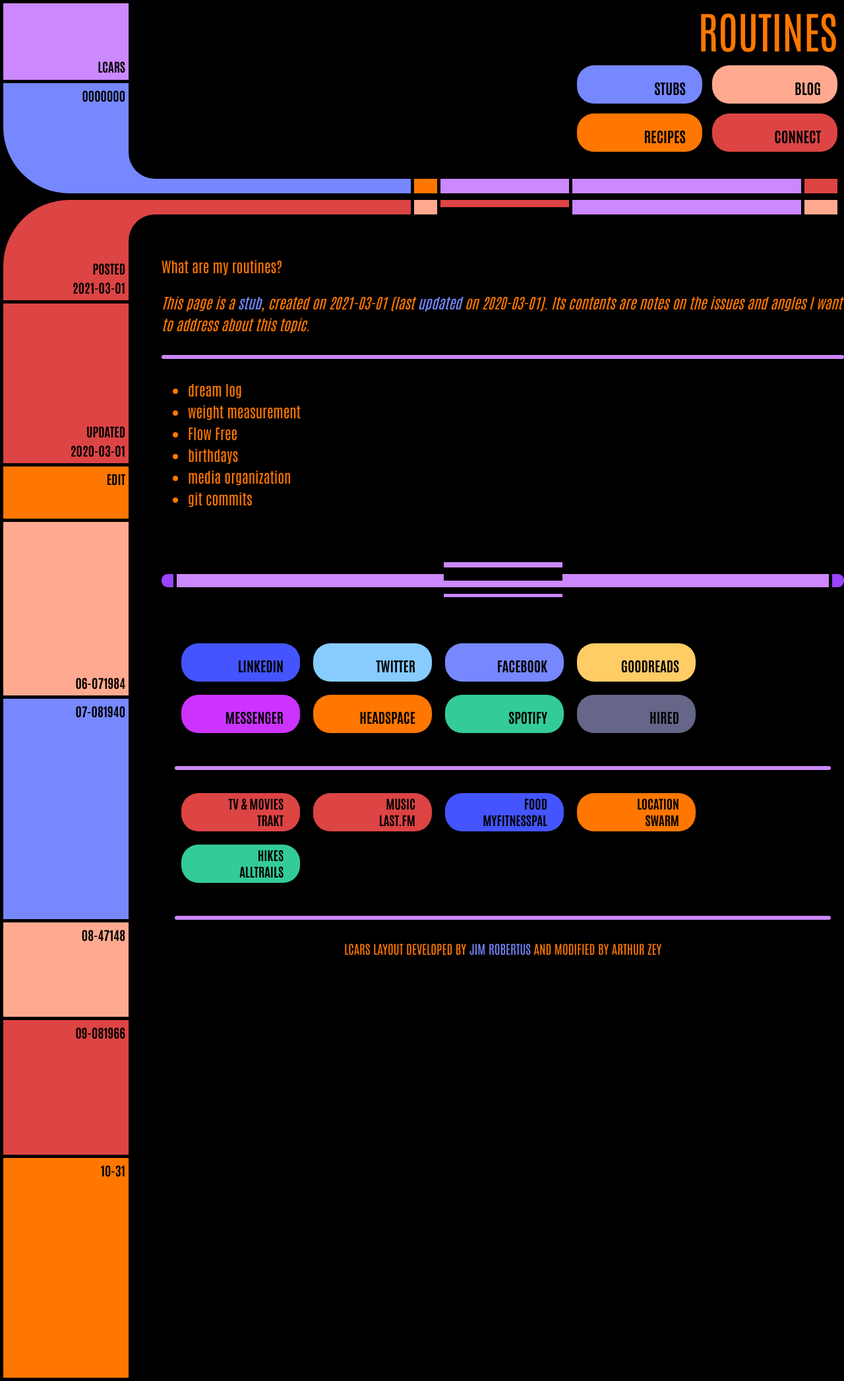
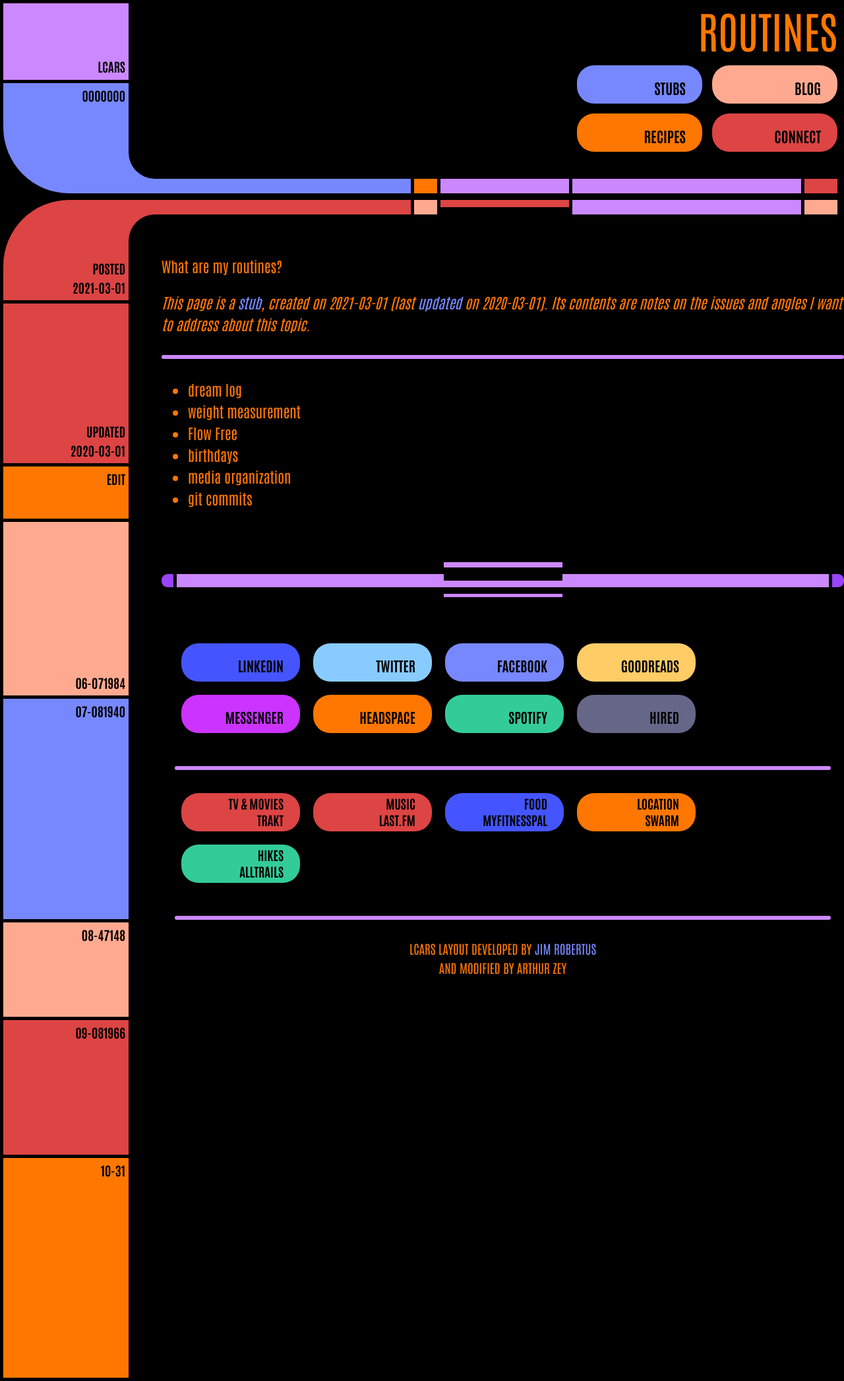
Before and after one commit to ArthurZey/arthurzey.github.io, a Jekyll site: the page built from _pages/stubs/routines.md, in a window 1280 px wide. Shown: the whole page at 66% size. Built offline with Jekyll 4.4.1, drawn with Linux system fonts in a browser that asks for light colours.

Commit message:
added line break in footer attribution

```diff
--- a/_layouts/lcars-classic.html
+++ b/_layouts/lcars-classic.html
@@ -261,7 +261,7 @@
 	            <a href="https://www.alltrails.com/members/arthur-zey/completed" target="_blank" class="two-rows green">Hikes<br />AllTrails</a>
 						</div>
 						<hr />
-						<p class="go-center">LCARS LAYOUT DEVELOPED BY <a href="https://www.thelcars.com" target="_blank">JIM ROBERTUS</a> AND MODIFIED BY ARTHUR ZEY</p>
+						<p class="go-center">LCARS LAYOUT DEVELOPED BY <a href="https://www.thelcars.com" target="_blank">JIM ROBERTUS</a><br />AND MODIFIED BY ARTHUR ZEY</p>
 					</div>
 				</div>
 			</div>
```
